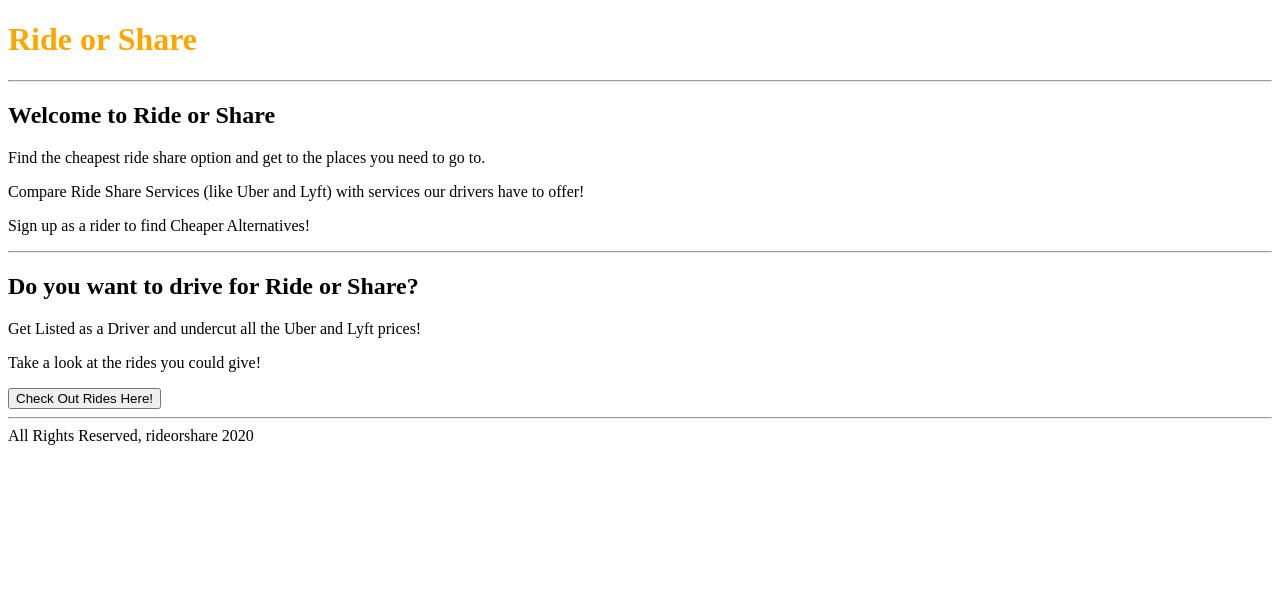
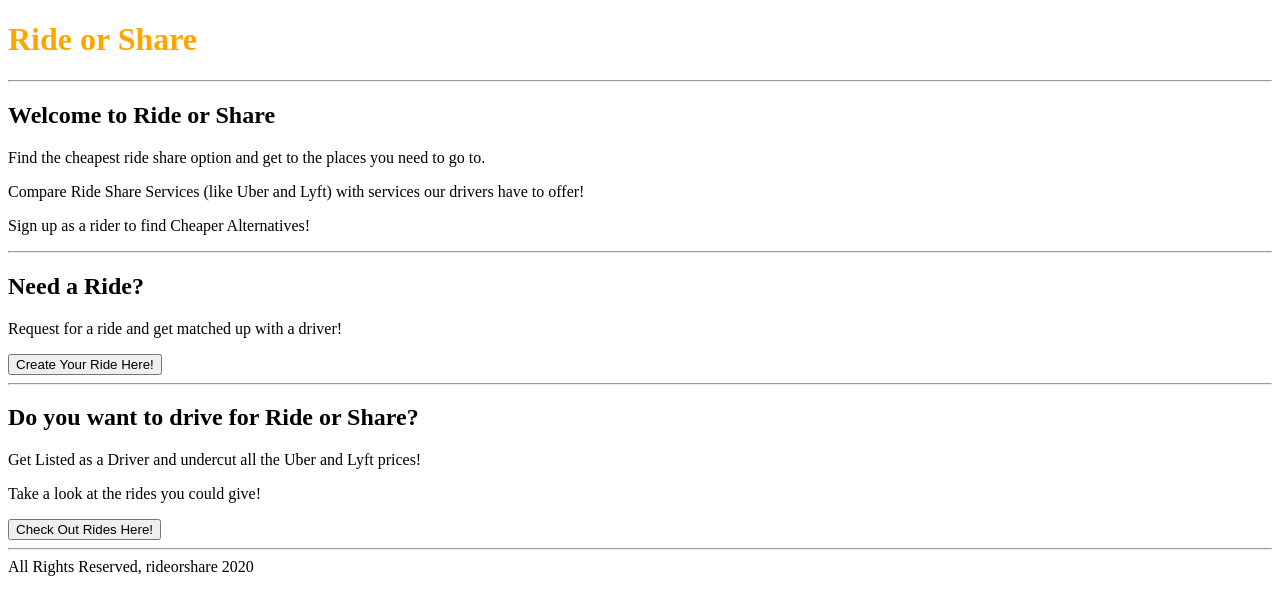
Before and after one commit to imjchiang/Project_4, a Django app: template main_app/templates/index.html in a window 1280 px wide. Shown: the part 26-641 px from the top of the page. Run offline with Django 3.2, Linux system fonts and the light colour scheme; the template is opened without the code that fills it, so the values that code supplies are empty; parts of the project's set-up code (start-up, migrations or seed data) failed here and were passed over.

Commit message:
[index.html] change content [show_ride.html] change content

```diff
--- a/main_app/templates/index.html
+++ b/main_app/templates/index.html
@@ -11,6 +11,14 @@
 
     <hr />
 
+    <h2>Need a Ride?</h2>
+    <p>Request for a ride and get matched up with a driver!</p>
+    <form action="/ride/create">
+        <input type="submit" value="Create Your Ride Here!">
+    </form>
+
+    <hr />
+
     <h2>Do you want to drive for Ride or Share?</h2>
     <p>Get Listed as a Driver and undercut all the Uber and Lyft prices!</p>
     <p>Take a look at the rides you could give!</p>
@@ -18,5 +26,4 @@
         <input type="submit" value="Check Out Rides Here!">
     </form>
 
-
 {% endblock %}
```
Also changed, not shown: main_app/templates/rides/show_ride.html (+7 -2 lines).
